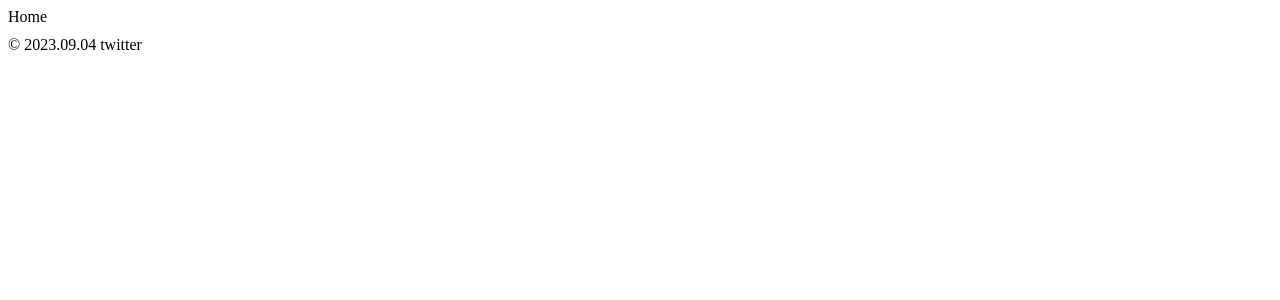
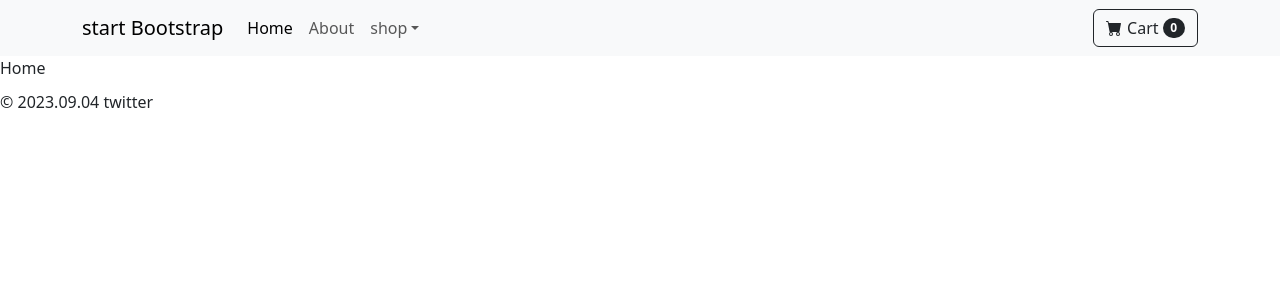
Before and after one commit to hongjeaho/react-shop-app, a React (Create React App) app: page / in a window 1280 px wide. Shown: the top 300 px of the page. Built offline with nearby package versions, Linux system fonts and the light colour scheme.

Commit message:
Add Navi component

```diff
--- a/package.json
+++ b/package.json
@@ -17,9 +17,12 @@
     "@types/react-router-dom": "^5.3.3",
     "add": "^2.0.6",
     "axios": "^1.4.0",
+    "bootstrap": "^5.3.1",
     "date-fns": "^2.29.3",
     "react": "^18.2.0",
+    "react-bootstrap": "^2.8.0",
     "react-dom": "^18.2.0",
+    "react-icons": "^4.10.1",
     "react-router-dom": "^6.10.0",
     "react-scripts": "5.0.1",
     "recoil": "^0.7.7",
--- /dev/null
+++ b/src/components/base/Navi.tsx
@@ -0,0 +1,69 @@
+import React from 'react'
+import {NavLink} from 'react-router-dom'
+import {Navbar, Container, Nav, NavDropdown, Form, Button} from 'react-bootstrap'
+import {BsCartFill} from 'react-icons/bs'
+import styled from '@emotion/styled/macro'
+
+const Navi: React.FC = () => {
+  return (
+    <Navbar expand='lg' className='bg-body-tertiary'>
+      <Container>
+        <Navbar.Brand to="/" as={NavLink}>start Bootstrap</Navbar.Brand>
+        <Navbar.Toggle aria-controls="basic-navbar-nav" />
+        <Navbar.Collapse>
+          <Nav className='me-auto'>
+            <Nav.Link to="/" as={NavLink}>Home</Nav.Link>
+            <Nav.Link to="/about" as={NavLink}>About</Nav.Link>
+            <NavDropdown title="shop">
+              <NavDropdown.Item to="/login" as={NavLink}>
+                all products
+              </NavDropdown.Item>
+              <NavDropdown.Divider />
+              <NavDropdown.Item to="/about" as={NavLink}>
+                Popular Items
+              </NavDropdown.Item>
+              <NavDropdown.Item to="/about" as={NavLink}>
+                New Arrivals
+              </NavDropdown.Item>
+            </NavDropdown>
+          </Nav>
+          <Form>
+            <CartButton type='submit' variant="outline-dark">
+              <BsCartFill />
+              <CartText>Cart</CartText>
+              <CartCount>0</CartCount>
+            </CartButton>
+          </Form>
+        </Navbar.Collapse>
+      </Container>
+    </Navbar>
+  )
+}
+
+const CartButton = styled(Button)`
+  display: flex;
+  justify-content: center;
+  align-items: center;
+`
+
+const CartText = styled.span`
+  margin-left: 5px;
+`
+
+const CartCount = styled.span`
+  background-color: rgba(33, 37, 41);
+  display: inline-block;
+  padding: 0.35em 0.65em;
+  font-size: 0.75em;
+  font-weight: 700;
+  line-height: 1;
+  color: rgb(255, 255, 255);
+  text-align: center;
+  white-space: nowrap;
+  vertical-align: baseline;
+  border-radius: 50rem;
+  box-sizing: border-box;
+  margin-left: 0.25rem;
+`
+
+export default Navi
--- a/src/components/layout/BaseLayout.tsx
+++ b/src/components/layout/BaseLayout.tsx
@@ -2,6 +2,7 @@ import React from 'react'
 import styled from '@emotion/styled/macro'
 import { Outlet } from 'react-router-dom'
 import Footer from '../base/Footer'
+import Navi from '../base/Navi'
 
 const Base = styled.div``
 const Main = styled.main``
@@ -11,6 +12,7 @@ const BaseLayout: React.FC = () => {
   return (
     <Base>
       <Main>
+        <Navi />
         <Container>
           <Outlet />
         </Container>
--- a/src/index.tsx
+++ b/src/index.tsx
@@ -5,6 +5,7 @@ import { RecoilRoot } from 'recoil'
 import reportWebVitals from './reportWebVitals'
 import { RouterProvider } from 'react-router-dom'
 import { QueryClient, QueryClientProvider } from '@tanstack/react-query'
+import 'bootstrap/dist/css/bootstrap.min.css';
 
 const root = ReactDOM.createRoot(document.getElementById('root') as HTMLElement)
 const queryClient = new QueryClient()
```
Also changed, not shown: 1 other file (tests, documents, lock files or other folders).
